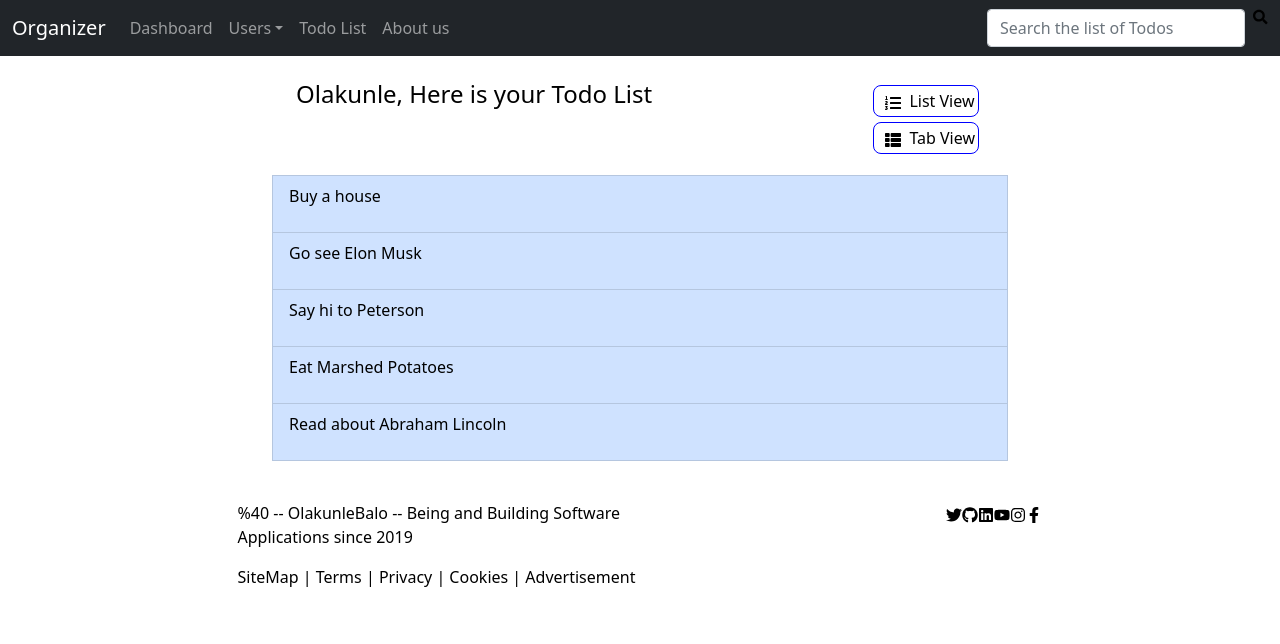
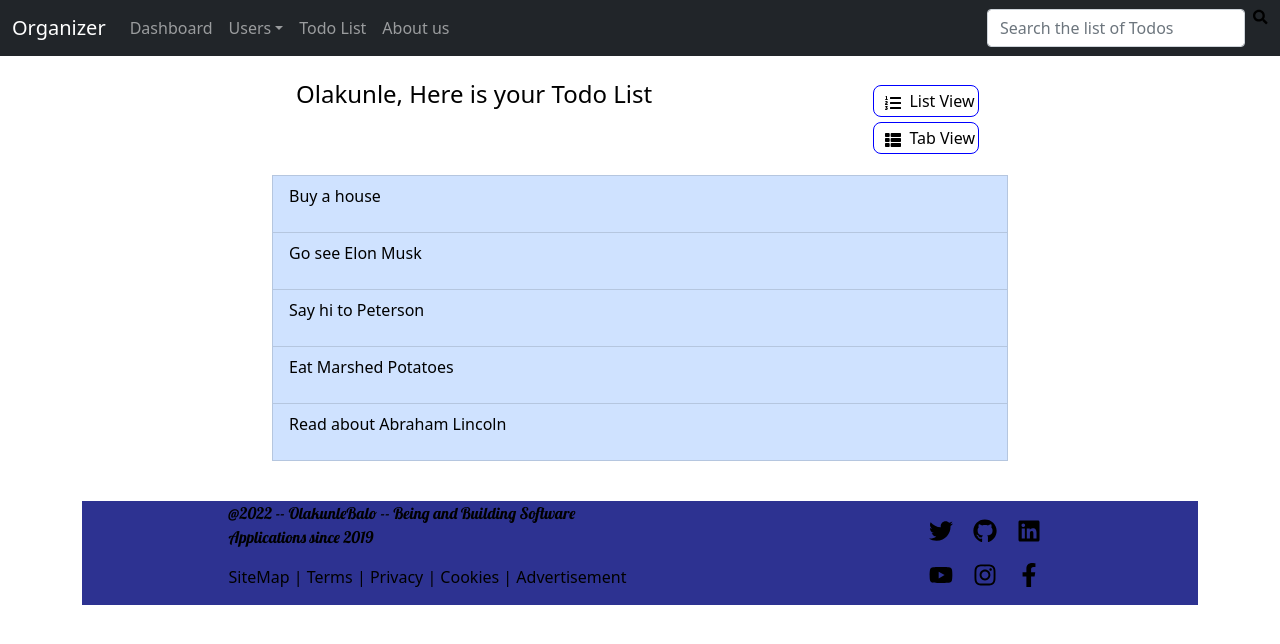
Before and after one commit to olakunlebalogun/My-React-Projects, a React (Create React App) app in the folder Todo-App/: page / in a window 1280 px wide. Shown: the top 644 px of the page. Built offline with nearby package versions, Linux system fonts and the light colour scheme.

Commit message:
added and completed the footer

```diff
--- a/Todo-App/src/components/refactored/Footer/Footer.js
+++ b/Todo-App/src/components/refactored/Footer/Footer.js
@@ -1,4 +1,6 @@
 import React from "react";
+import "./Footer.scss";
+import { IconContext } from "react-icons";
 import {
 	FaFacebookF,
 	FaGithub,
@@ -14,19 +16,31 @@ const Footer = () => {
 			<div className="container">
 				<div className="foot d-flex justify-content-around">
 					<div className="first">
-						<p>
-							%40 -- OlakunleBalo -- Being and Building Software <br />{" "}
+						<p className="name">
+							@2022 -- OlakunleBalo -- Being and Building Software <br />{" "}
 							Applications since 2019
 						</p>
 						<p>SiteMap | Terms | Privacy | Cookies | Advertisement</p>
 					</div>
-					<div className="second">
-						<FaTwitter />
-						<FaGithub />
-						<FaLinkedin />
-						<FaYoutube />
-						<FaInstagram />
-						<FaFacebookF />
+					<div className="second d-flex flex-column">
+						<IconContext.Provider
+							value={{
+								color: "white",
+								size: "1.5em",
+								className: "global-class-name",
+							}}
+						>
+							<div className="one d-flex">
+								<FaTwitter className="flex-fill" />
+								<FaGithub className="flex-fill" />
+								<FaLinkedin className="flex-fill" />
+							</div>
+							<div className="two d-flex">
+								<FaYoutube className="flex-fill" />
+								<FaInstagram className="flex-fill" />
+								<FaFacebookF className="flex-fill" />
+							</div>
+						</IconContext.Provider>
 					</div>
 				</div>
 			</div>
--- a/Todo-App/src/components/refactored/Footer/Footer.scss
+++ b/Todo-App/src/components/refactored/Footer/Footer.scss
@@ -0,0 +1,14 @@
+@import url("https://fonts.googleapis.com/css2?family=Lobster&display=swap");
+.foot {
+	background-color: #2d3291;
+}
+.second {
+	display: flex;
+	justify-content: center;
+}
+p.name {
+	font-family: "Lobster", cursive;
+}
+.global-class-name {
+	margin: 10px;
+}
```
